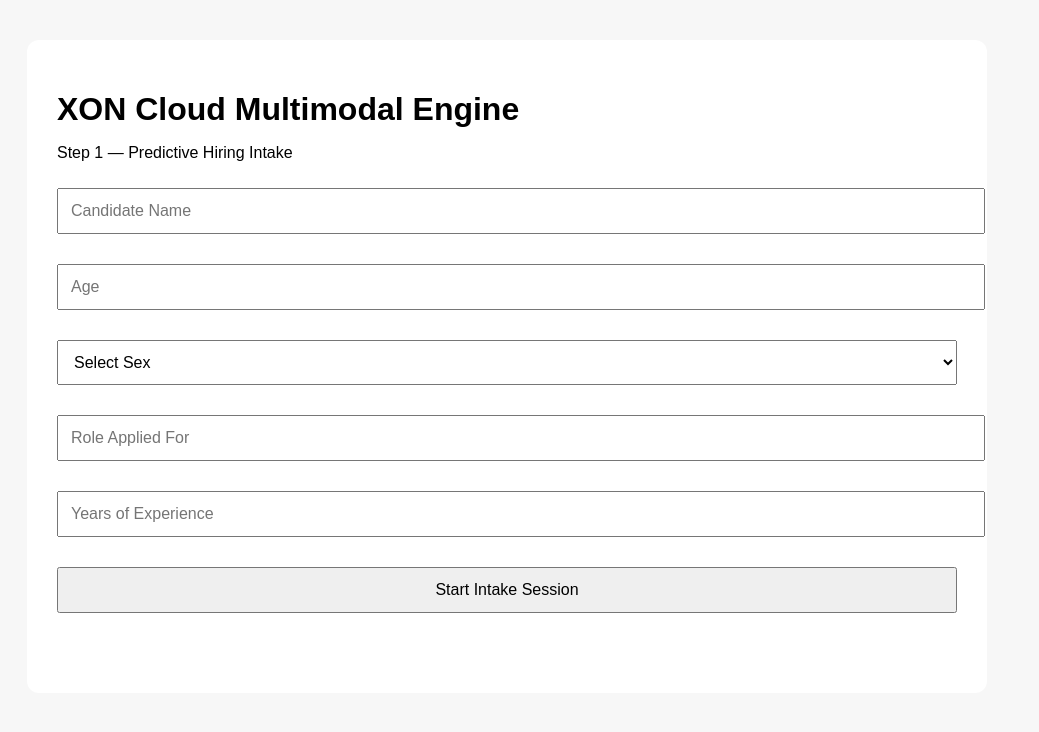
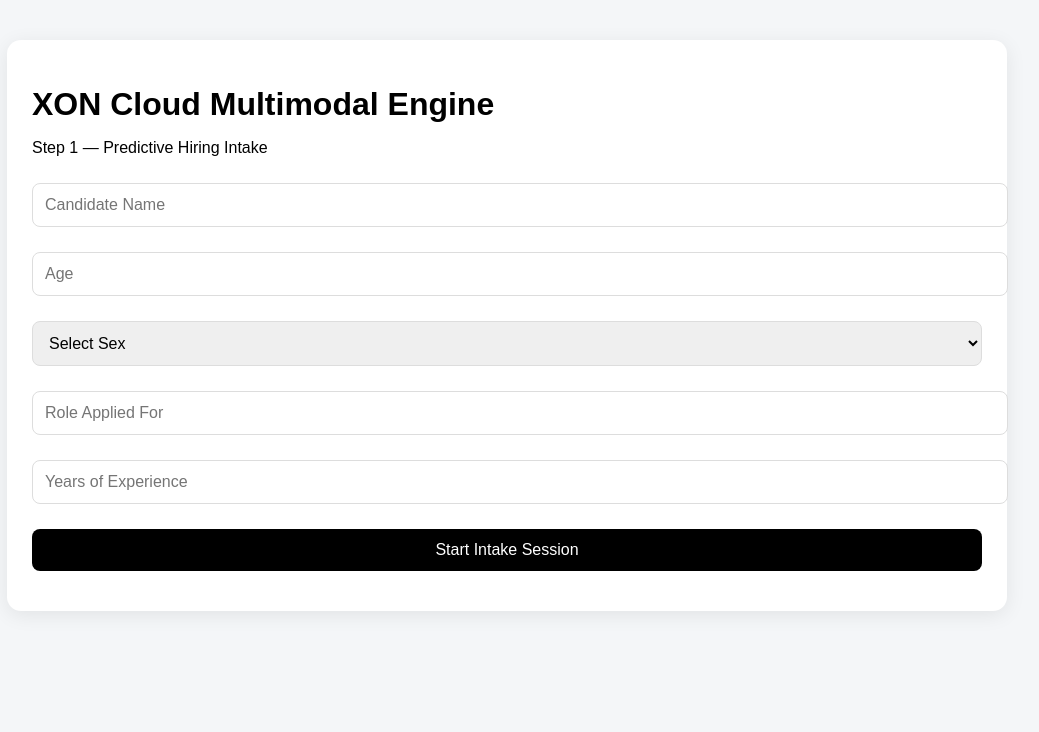
Before and after one commit to kefirapaul-mac/xon-intake, a FastAPI app: page / in a window 1280 px wide. Shown: the top 732 px of the page, without its empty margins (133-1172 px from the left). Run offline with FastAPI, Linux system fonts and the light colour scheme.

Commit message:
premium intake layout

```diff
--- a/templates/index.html
+++ b/templates/index.html
@@ -9,15 +9,20 @@
             font-family: Arial, sans-serif;
             margin: 0;
             padding: 40px;
-            background: #f7f7f7;
+            background: #f4f6f8;
         }
 
         .container {
-            max-width: 900px;
+            max-width: 1000px;
             margin: auto;
+        }
+
+        .card {
             background: white;
-            padding: 30px;
-            border-radius: 12px;
+            border-radius: 14px;
+            padding: 25px;
+            margin-bottom: 25px;
+            box-shadow: 0 4px 20px rgba(0,0,0,0.08);
         }
 
         h1 {
@@ -25,64 +30,64 @@
         }
 
         h2 {
-            margin-top: 30px;
+            margin-bottom: 15px;
         }
 
         input, select, button {
             width: 100%;
             padding: 12px;
             margin-top: 10px;
-            margin-bottom: 20px;
+            margin-bottom: 15px;
             font-size: 16px;
+            border-radius: 8px;
+            border: 1px solid #ddd;
         }
 
         button {
+            background: black;
+            color: white;
             cursor: pointer;
+            border: none;
         }
 
-        pre {
-            background: #f0f0f0;
-            padding: 15px;
-            overflow-x: auto;
+        .metric {
+            margin-bottom: 10px;
         }
 
-        #result {
-            margin-top: 30px;
-        }
-
-        #dashboard {
-            margin-top: 30px;
+        .label {
+            font-weight: bold;
         }
     </style>
 </head>
 <body>
 
 <div class="container">
+
+    <div class="card">
         <h1>XON Cloud Multimodal Engine</h1>
         <p>Step 1 — Predictive Hiring Intake</p>
 
         <form id="candidateForm">
             <input type="text" name="name" placeholder="Candidate Name" required>
-
             <input type="number" name="age" placeholder="Age" required>
 
             <select name="sex" required>
                 <option value="">Select Sex</option>
-            <option value="Female">Female</option>
-            <option value="Male">Male</option>
-            <option value="Other">Other</option>
+                <option>Female</option>
+                <option>Male</option>
+                <option>Other</option>
             </select>
 
             <input type="text" name="role" placeholder="Role Applied For" required>
-
             <input type="text" name="experience" placeholder="Years of Experience" required>
 
             <button type="submit">Start Intake Session</button>
         </form>
+    </div>
 
-    <div id="result"></div>
+    <div id="aiCard"></div>
+    <div id="dashboardCard"></div>
 
-    <div id="dashboard"></div>
 </div>
 
 <script>
@@ -98,10 +103,21 @@ document.getElementById("candidateForm").addEventListener("submit", async functi
 
     const data = await res.json();
 
-    document.getElementById("result").innerHTML =
-        "<h2>AI Intake Result</h2><pre>" +
-        JSON.stringify(data, null, 2) +
-        "</pre>";
+    const ai = data.ai_analysis;
+
+    document.getElementById("aiCard").innerHTML = `
+        <div class="card">
+            <h2>AI Intake Interpretation</h2>
+            <div class="metric"><span class="label">Candidate:</span> ${ai.candidate}</div>
+            <div class="metric"><span class="label">Role:</span> ${ai.role}</div>
+            <div class="metric"><span class="label">Baseline:</span> ${ai.baseline}</div>
+            <div class="metric"><span class="label">Adaptive Pattern:</span> ${ai.adaptive_pattern}</div>
+            <div class="metric"><span class="label">Communication Style:</span> ${ai.communication_style}</div>
+            <div class="metric"><span class="label">Stress Response:</span> ${ai.stress_response}</div>
+            <div class="metric"><span class="label">Neural User Manual:</span> ${ai.neural_user_manual}</div>
+            <div class="metric"><span class="label">AI Score:</span> ${ai.ai_score}</div>
+        </div>
+    `;
 
     loadDashboard();
 });
@@ -110,10 +126,18 @@ async function loadDashboard(){
     const res = await fetch("/dashboard");
     const data = await res.json();
 
-    document.getElementById("dashboard").innerHTML =
-        "<h2>Recruiter Dashboard</h2><pre>" +
-        JSON.stringify(data, null, 2) +
-        "</pre>";
+    const d = data.dashboard;
+
+    document.getElementById("dashboardCard").innerHTML = `
+        <div class="card">
+            <h2>Recruiter Dashboard</h2>
+            <div class="metric"><span class="label">Candidate:</span> ${d.candidate.name}</div>
+            <div class="metric"><span class="label">Role:</span> ${d.candidate.role}</div>
+            <div class="metric"><span class="label">Experience:</span> ${d.candidate.experience}</div>
+            <div class="metric"><span class="label">AI Score:</span> ${d.ai_analysis.ai_score}</div>
+            <div class="metric"><span class="label">Anomaly Pattern:</span> ${data.anomaly_analysis.pattern}</div>
+        </div>
+    `;
 }
 
 setInterval(loadDashboard, 5000);
```
Lines whose indentation alone changed are shown as unchanged.
